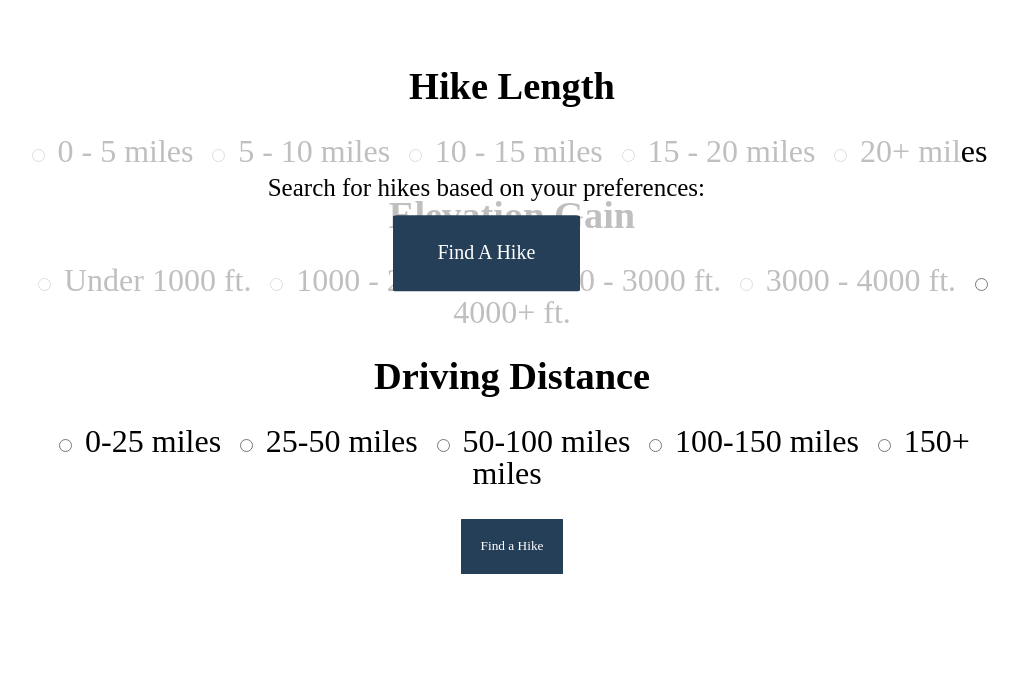
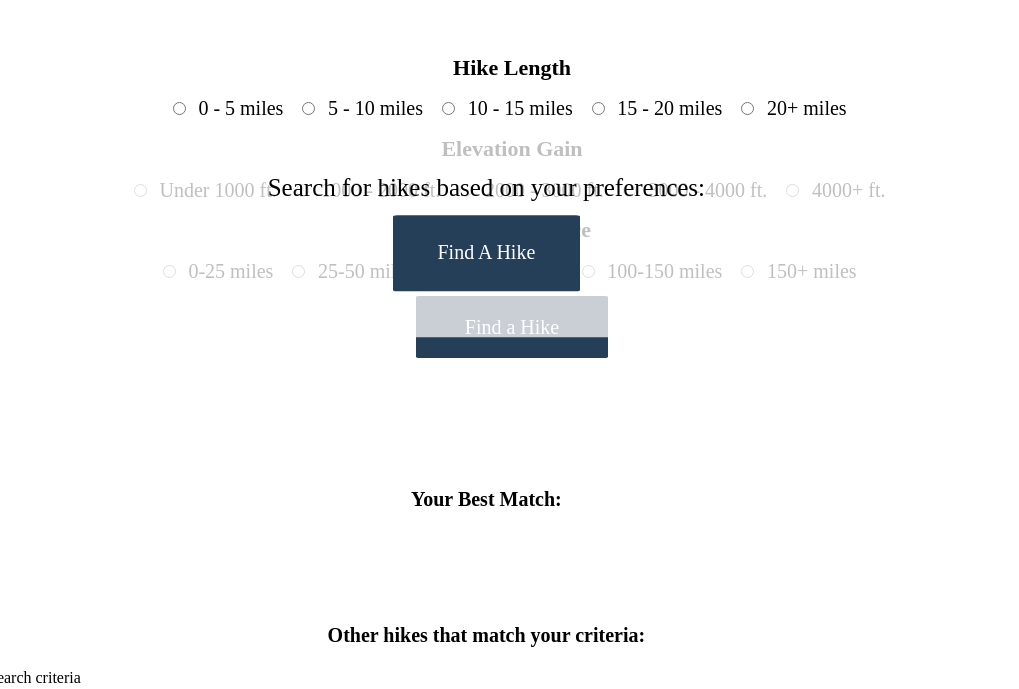
Before and after one commit to melaniebcohen/take-a-hike, a website: page public/index.html in a window 1280 px wide. Shown: the part 146-835 px from the top of the page, without its empty margins (132-1151 px from the left). Drawn offline with nearby package versions, Linux system fonts and the light colour scheme; a script that the page names is missing; files whose address does not match are found by name.

Commit message:
formatting changes

```diff
--- a/public/index.html
+++ b/public/index.html
@@ -1,10 +1,3 @@
-<!--
-  TO DO:
-- Find A Hike & Results responsive design
-- About page
-- Images
- -->
-
 <!DOCTYPE html>
 <html>
   <head>
@@ -28,7 +21,7 @@
       <div>
         <nav id="header-fixed">
           <ul>
-            <li><a href="#">About</a></li>
+            <!-- <li><a href="#">About</a></li> -->
             <li><a href="/findahike">Find A Hike</a></li>
             <li><a href="/">Home</a></li>
           </ul>
@@ -41,7 +34,7 @@
           <ul>
             <li><a href="/">Home</a></li>
             <li><a href="/findahike">Find A Hike</a></li>
-            <li><a href="#">About</a></li>
+            <!-- <li><a href="#">About</a></li> -->
           </ul>
         </div>
     </header>
@@ -107,7 +100,6 @@
           </div>
           <div class="col-5"></div>
         </div>
-
       </section>
 
       <section id="no-results">
--- a/public/styles/base/base.css
+++ b/public/styles/base/base.css
@@ -6,6 +6,7 @@ body {
   background-repeat: no-repeat;
   background-size: auto 100%;
   min-width: 300px;
+  min-height: 100%;
 }
 main {
   top: 75px;
--- a/public/styles/modules/findHike.css
+++ b/public/styles/modules/findHike.css
@@ -15,18 +15,20 @@
 }
 form label {
   display: block;
-  font-size: 4.0vw;
+  font-size: 20px;
   font-weight: bold;
   margin: 3% 0 2% 0;
 }
 #find-hike-form span {
   display: inline block;
-  font-size: 3.75vw;
+  font-size: 18px;
   margin: 1% 1% 2% 1%;
 }
-form button {
-  margin: 3% 0 3% 0;
-  padding: 2%;
+#find-hike button {
+  margin: 10px 0 20px 0;
+  padding: 4% 5%;
+  font-size: 18px;
+  border-radius: 2%;
 }
 @media screen and (min-width: 500px) {
   #find-hike-form {
@@ -38,13 +40,34 @@ form button {
   }
   form label {
     display: block;
-    font-size: 3.0vw;
+    font-size: 22px;
     font-weight: bold;
     margin: 3% 0 3% 0;
   }
   #find-hike-form span {
     display: inline block;
-    font-size: 2.5vw;
+    font-size: 18px;
     margin: 1% 1% 2% 1%;
   }
+  #find-hike button {
+    margin: 10px 0 20px 0;
+    padding: 3% 5%;
+    font-size: 20px;
+  }
 }
+@media screen and (min-width: 700px) {
+  form label {
+    display: block;
+    font-size: 22px;
+    font-weight: bold;
+    margin: 2% 0 2% 0;
+  }
+  #find-hike-form span {
+    font-size: 20px;
+  }
+  #find-hike button {
+    margin: 15px 0 5px 0;
+    padding: 2% 5%;
+    font-size: 20px;
+  }
+}
--- a/public/styles/modules/hikeResults.css
+++ b/public/styles/modules/hikeResults.css
@@ -2,7 +2,7 @@
   width: 100%;
 }
 #hike-results h2 {
-  font-size: 2.5vw;
+  font-size: 20px;
   font-weight: bold;
 }
 .col-5 {
@@ -20,11 +20,23 @@
 }
 .col-5-content li {
   display: block;
-  font-size: 2.5vw;
+  font-size: 18px;
   margin: 3% 0 2% 0;
 }
-/* @media screen and (min-width: 600px) {
-  .col-3-content li {
-    font-size: 2.5vw;
+
+@media screen and (min-width: 500px) {
+  .col-5-content p {
+    font-size: 22px;
   }
-} */
+  .col-5-content li {
+    margin: 2% 0 2% 0;
+  }
+}
+@media screen and (min-width: 700px) {
+  .col-5-content p {
+    font-size: 25px;
+  }
+  .col-5-content li {
+    margin: 1% 0 1% 0;
+  }
+}
--- a/public/styles/modules/index.css
+++ b/public/styles/modules/index.css
@@ -34,6 +34,7 @@
     padding: 3% 5%;
     font-size: 20px;
   }
+}
 @media screen and (min-width: 700px) {
   .col-3-content p {
     font-size: 25px;
@@ -43,5 +44,4 @@
     padding: 3% 5%;
     font-size: 20px;
   }
-
 }
```
